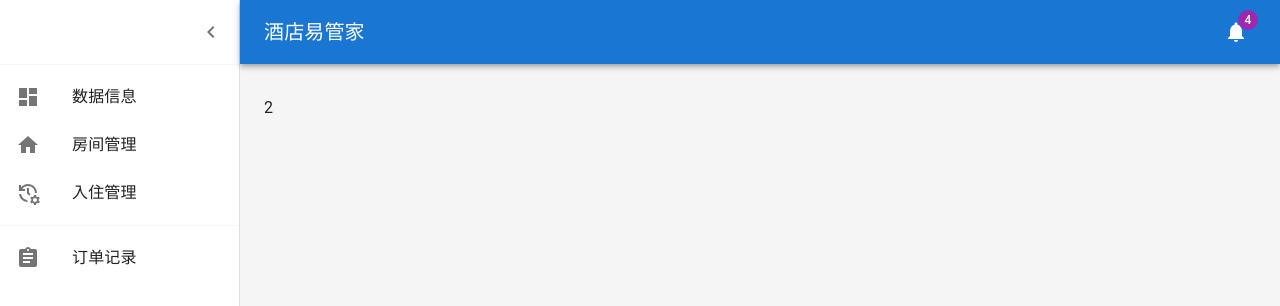
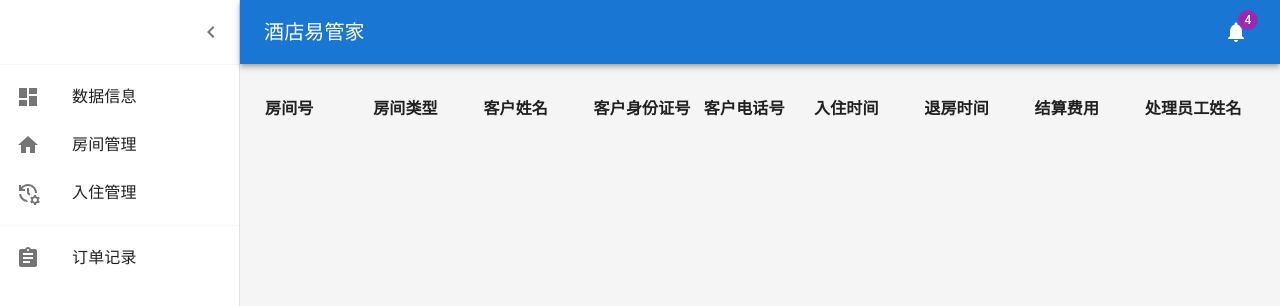
Before and after one commit to lilinji-TT/hotel-manager, a React (Vite) app in the folder hotel-app/: page /record in a window 1280 px wide. Shown: the top 306 px of the page. Built offline with nearby package versions, Linux system fonts and the light colour scheme.

Commit message:
feat:入住管理结算后添加到历史记录页

```diff
--- a/hotel-app/src/components/manage/manage.tsx
+++ b/hotel-app/src/components/manage/manage.tsx
@@ -2,7 +2,13 @@ import { Button, Table } from '@mui/material'
 import React from 'react'
 import { RecordContext } from '../../provider/RecordProvider'
 const Manage: React.FC = () => {
-	const { recordState } = React.useContext(RecordContext)
+	const { recordState, recordDispatch } = React.useContext(RecordContext)
+	const handleSettlement = (record) => {
+		recordDispatch({
+			type: 'SET_HISTORY_RECORD_STATE',
+			payload: { ...record, checkOutDate: new Date().toISOString().slice(0, 10), fee: 100 }
+		})
+	}
 	const Switch = ({ record }) => {
 		return (
 			<>
@@ -14,7 +20,7 @@ const Manage: React.FC = () => {
 				<td>{record.checkInDate}</td>
 				<td>{record.handlerName}</td>
 				<td>
-					<Button variant='text' color='primary'>
+					<Button variant='text' color='primary' onClick={() => handleSettlement(record)}>
 						结算
 					</Button>
 				</td>
@@ -52,7 +58,7 @@ const Manage: React.FC = () => {
 					</tr>
 				</thead>
 				<tbody>
-					{recordState.map((record, index) => {
+					{recordState.records.map((record, index) => {
 						return (
 							<tr key={index}>
 								<Switch record={record} />
--- a/hotel-app/src/components/record/record.tsx
+++ b/hotel-app/src/components/record/record.tsx
@@ -1,6 +1,67 @@
-import React from 'react'
-const record: React.FC = () => {
-	return <div>2</div>
+import { Table } from '@mui/material'
+import React, { useContext } from 'react'
+import { RecordContext } from '../../provider/RecordProvider'
+const Record: React.FC = () => {
+	const { recordState } = useContext(RecordContext)
+	const Switch = ({ record }) => {
+		return (
+			<>
+				<td>{record.number}</td>
+				<td>{record.type}</td>
+				<td>{record.customName}</td>
+				<td>{record.idCard}</td>
+				<td>{record.phone}</td>
+				<td>{record.checkInDate}</td>
+				<td>{record.checkOutDate}</td>
+				<td>{record.fee}</td>
+				<td>{record.handlerName}</td>
+			</>
+		)
+	}
+	return (
+		<>
+			<Table
+				aria-label='basic table'
+				sx={{
+					'& tr > *:first-of-type".': {
+						position: 'sticky',
+						left: 0,
+						boxShadow: '1px 0 var(--TableCell-borderColor)',
+						bgcolor: 'background.surface'
+					},
+					'& tr > *:last-child': {
+						position: 'sticky',
+						right: 0,
+						bgcolor: 'var(--TableCell-headBackground)'
+					}
+				}}
+			>
+				<thead>
+					<tr>
+						<th style={{ width: 200 }}>房间号</th>
+						<th style={{ width: 200 }}>房间类型&nbsp;</th>
+						<th style={{ width: 200 }}>客户姓名&nbsp;</th>
+						<th style={{ width: 200 }}>客户身份证号&nbsp;</th>
+						<th style={{ width: 200 }}>客户电话号&nbsp;</th>
+						<th style={{ width: 200 }}>入住时间&nbsp;</th>
+						<th style={{ width: 200 }}>退房时间&nbsp;</th>
+						<th style={{ width: 200 }}>结算费用&nbsp;</th>
+						<th style={{ width: 200 }}>处理员工姓名&nbsp;</th>
+						<th aria-label='last' style={{ width: 'var(--Table-lastColumnWidth)' }} />
+					</tr>
+				</thead>
+				<tbody>
+					{recordState.historyRecords.map((record, index) => {
+						return (
+							<tr key={index}>
+								<Switch record={record} />
+							</tr>
+						)
+					})}
+				</tbody>
+			</Table>
+		</>
+	)
 }
 
-export default record
+export default Record
--- a/hotel-app/src/provider/RecordProvider.tsx
+++ b/hotel-app/src/provider/RecordProvider.tsx
@@ -4,12 +4,18 @@ import { ss } from '../utils/storage/local.ts'
 import { recordActions } from './actions/useRecordActions.ts'
 
 export interface RECORD_STATE {
-	recordState: Record[]
+	recordState: {
+		records: Record[]
+		historyRecords: Record[]
+	}
 
 	// eslint-disable-next-line @typescript-eslint/no-explicit-any
 	recordDispatch: React.Dispatch<{ type: string; payload: any }>
 }
-const defaultRecordState: Record[] = ss.get('RECORD_STATE') || []
+const defaultRecordState: RECORD_STATE = ss.get('RECORD_STATE') || {
+	records: [],
+	historyRecords: []
+}
 
 const recordReducer = (state = defaultRecordState, action) => {
 	switch (action.type) {
@@ -17,6 +23,8 @@ const recordReducer = (state = defaultRecordState, action) => {
 			return ss.get('RECORD_STATE')
 		case 'SET_RECORD_STATE':
 			return recordActions.addRecord(state, action)
+		case 'SET_HISTORY_RECORD_STATE':
+			return recordActions.addHistoryRecord(state, action)
 		default:
 			return state
 	}
--- a/hotel-app/src/provider/actions/useRecordActions.ts
+++ b/hotel-app/src/provider/actions/useRecordActions.ts
@@ -2,7 +2,21 @@ import { ss } from '../../utils/storage'
 
 export const recordActions = {
 	addRecord: (state, action) => {
-		const record_state = [action.payload, ...state]
+		const record_state = {
+			...state,
+			records: [action.payload, ...state.records]
+		}
+		ss.set('RECORD_STATE', record_state)
+		return record_state
+	},
+	addHistoryRecord: (state, action) => {
+		const tempRecords = state.records.slice()
+		const index = tempRecords.findIndex((record) => record._id === action.payload._id)
+		tempRecords.splice(index, 1)
+		const record_state = {
+			records: tempRecords,
+			historyRecords: [action.payload, ...state.historyRecords]
+		}
 		ss.set('RECORD_STATE', record_state)
 		return record_state
 	}
```
